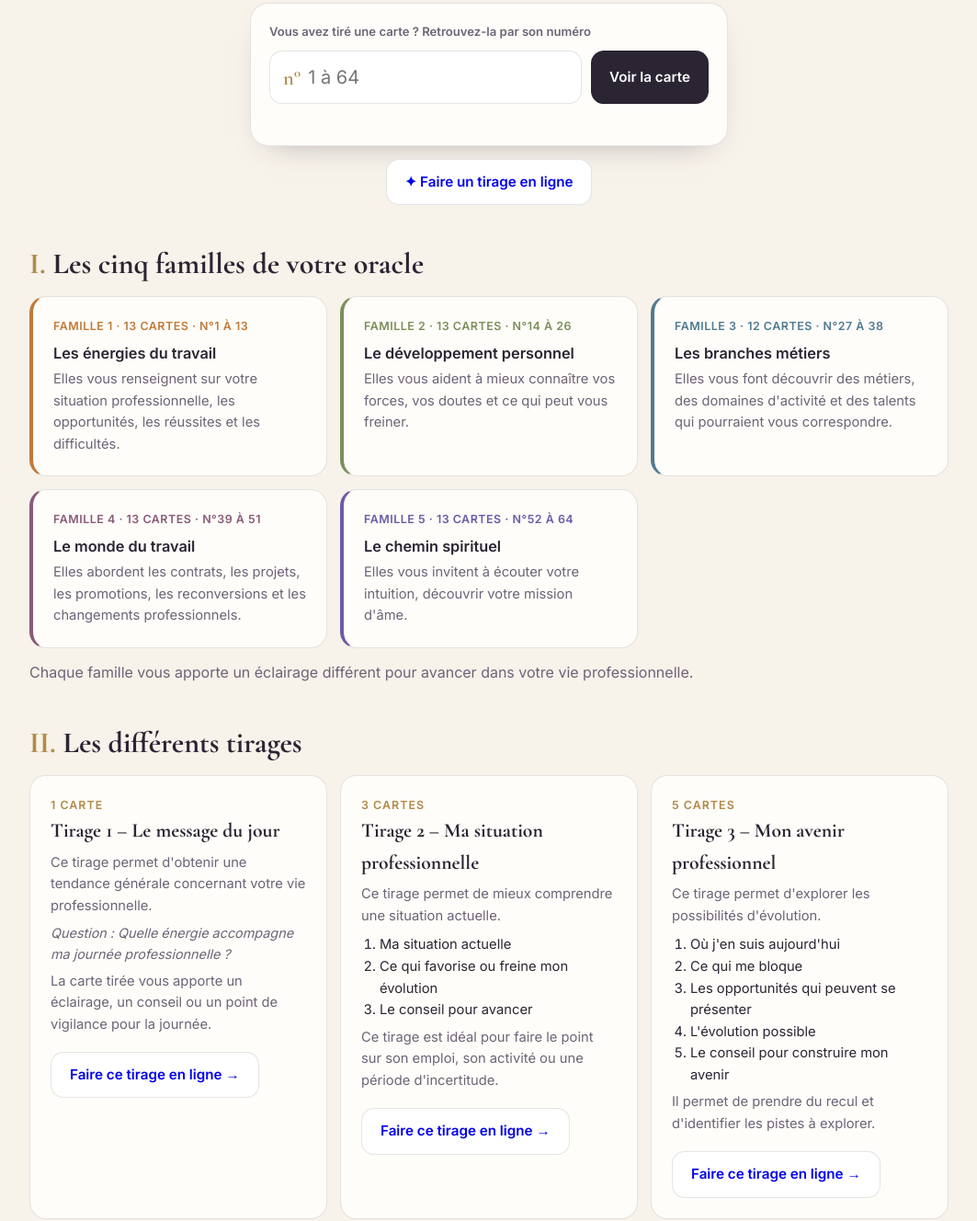
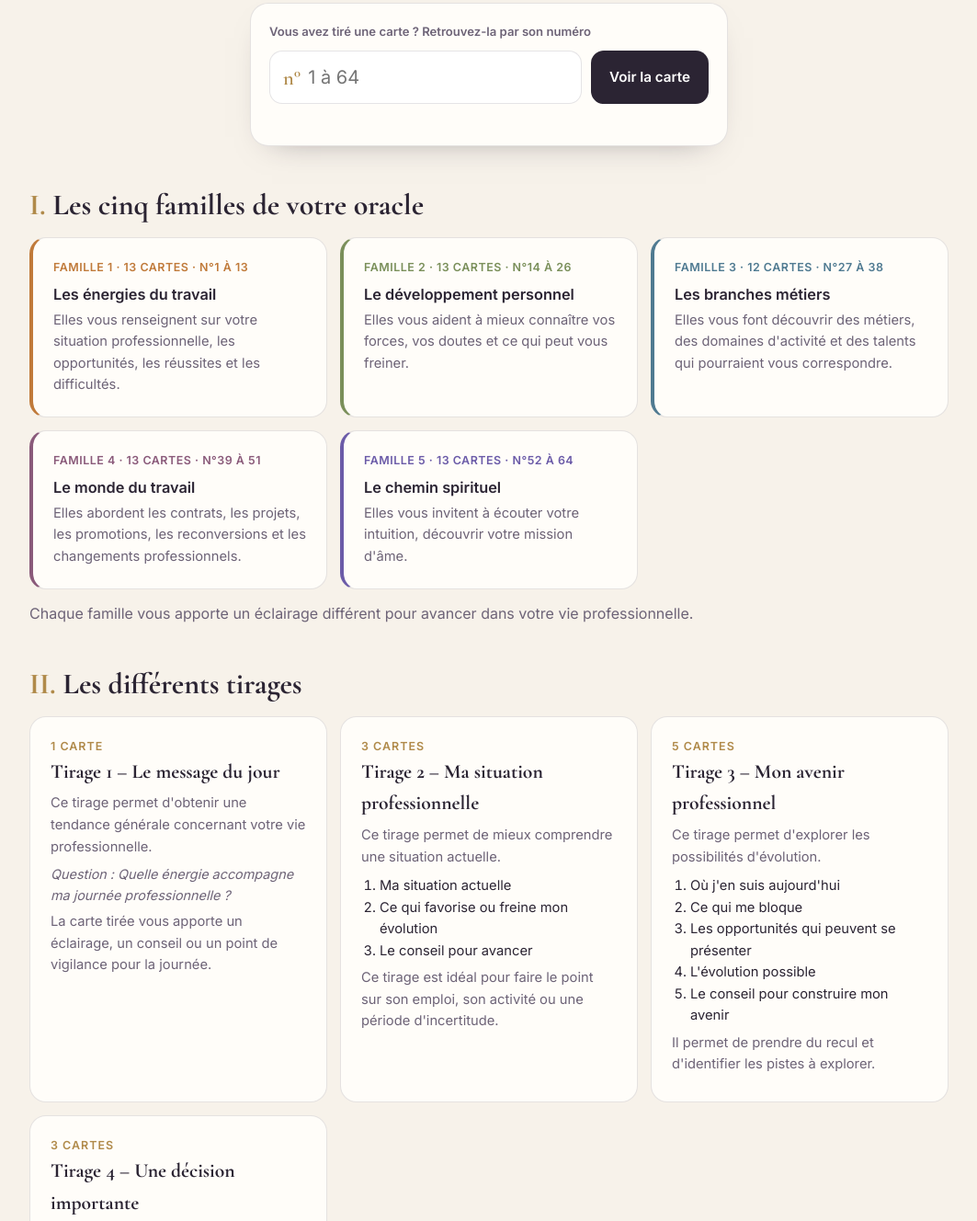
Before and after one commit to zenergie01-lab/medias-reseaux, a plain HTML site: page index.html in a window 1280 px wide. Shown: the part 662-1990 px from the top of the page at 92% size, without its empty margins (108-1171 px from the left). Drawn offline with nearby package versions, Linux system fonts and the light colour scheme.

Commit message:
Livret : retrait des liens vers le tirage
Co-Authored-By: Claude Opus 5.5 <noreply@anthropic.com>
Claude-Session: https://claude.ai/code/session_01Gh5aGNGdDnDe31CZ116p18

```diff
--- a/index.html
+++ b/index.html
@@ -167,7 +167,6 @@ footer a{color:var(--ink)}
     </form>
     <div class="err" id="numErr"></div>
   </div>
-  <p style="text-align:center;margin-top:14px"><a class="btn light" style="text-decoration:none" href="https://tirage-oracle-du-travail.vercel.app" target="_blank" rel="noopener">✦ Faire un tirage en ligne</a></p>
 
   <h2><span class="n">I.</span>Les cinq familles de votre oracle</h2>
   <div class="grid2" id="famBlocks"></div>
@@ -191,7 +190,6 @@ footer a{color:var(--ink)}
 
   <div style="text-align:center;margin-top:34px">
     <button class="btn dark" data-goto="cartes">Accéder aux 64 cartes →</button>
-    <a class="btn light" style="text-decoration:none;margin-left:6px" href="https://tirage-oracle-du-travail.vercel.app" target="_blank" rel="noopener">Faire un tirage →</a>
   </div>
 </section>
 
@@ -285,7 +283,6 @@ $('#spreadBlocks').innerHTML = SPREADS.map((s,i) => `
     ${s.q?`<p class="q">Question : ${s.q}</p>`:''}
     ${s.n>1?`<ol>${s.pos.map(p=>`<li>${p}</li>`).join('')}</ol>`:''}
     <p>${s.outro}</p>
-    <a class="btn light go" href="https://tirage-oracle-du-travail.vercel.app/?tirage=${i+1}" target="_blank" rel="noopener" style="text-decoration:none">Faire ce tirage en ligne →</a>
   </div>`).join('');
 
 /* ---------- Find by number ---------- */
```
